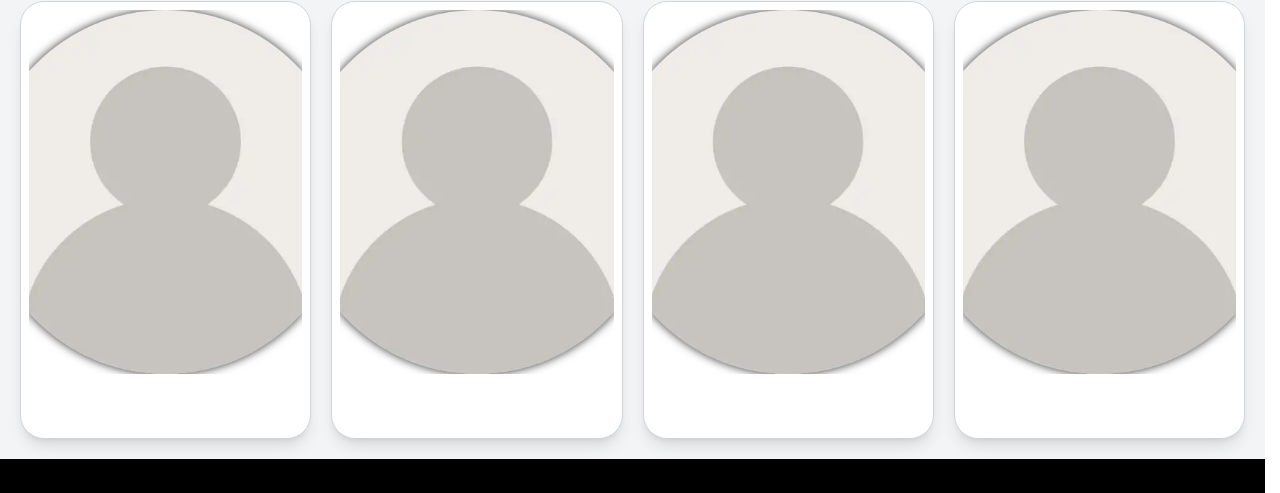
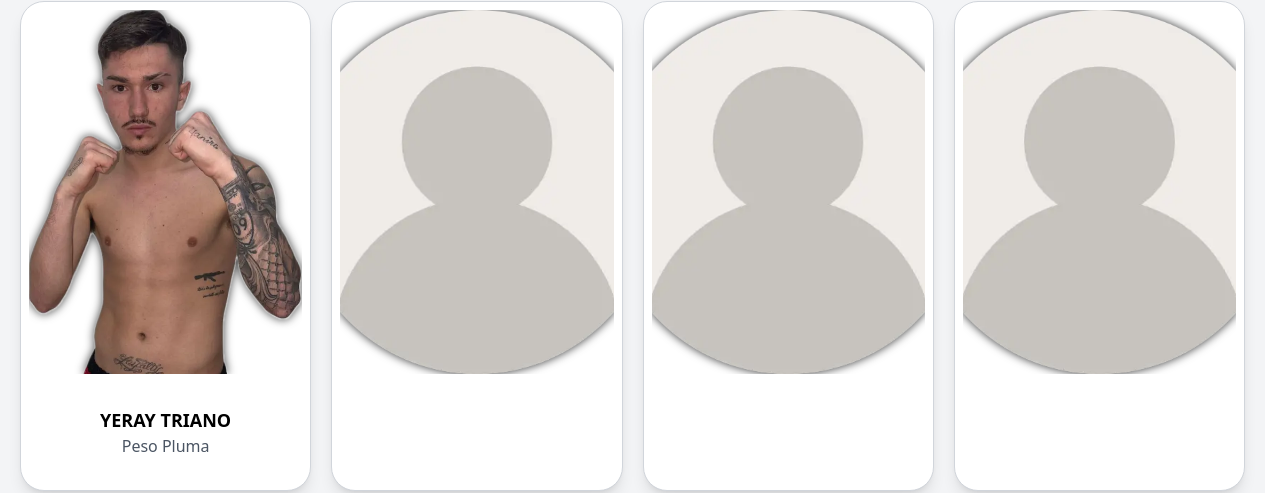
Before and after one commit to benjamibono/siam-may-xerez, an Astro site: page /luchadores in a window 1280 px wide. Shown: the part 1316-1809 px from the top of the page. Built offline with nearby package versions, Linux system fonts and the light colour scheme; Astro itself is replaced by a stand-in of ours; what @midudev/tailwind-animations would draw is missing.

Commit message:
Agregar luchador Yeray Triano a la lista en luchadores.astro, actualizando su peso a "Peso Pluma" y reemplazando la imagen correspondiente para mejorar la presentación de los luchadores.

```diff
--- a/src/pages/luchadores.astro
+++ b/src/pages/luchadores.astro
@@ -12,6 +12,7 @@ import larisa from "../images/larisa.webp";
 import kinoa from "../images/kinoa.webp";
 import user from "../images/user.webp";
 import manolito from "../images/manolito.webp";
+import yeray from "../images/yeray.webp";
 
 const luchadores = [
   {
@@ -71,11 +72,11 @@ const luchadores = [
     foto: manolito,
   },
   {
-    nombre: "",
+    nombre: "Yeray Triano",
     apodo: "",
-    peso: "",
+    peso: "Peso Pluma",
     record: "",
-    foto: user,
+    foto: yeray,
   },
   {
     nombre: "",
```
Also changed, not shown: src/images/yeray.webp (added).
